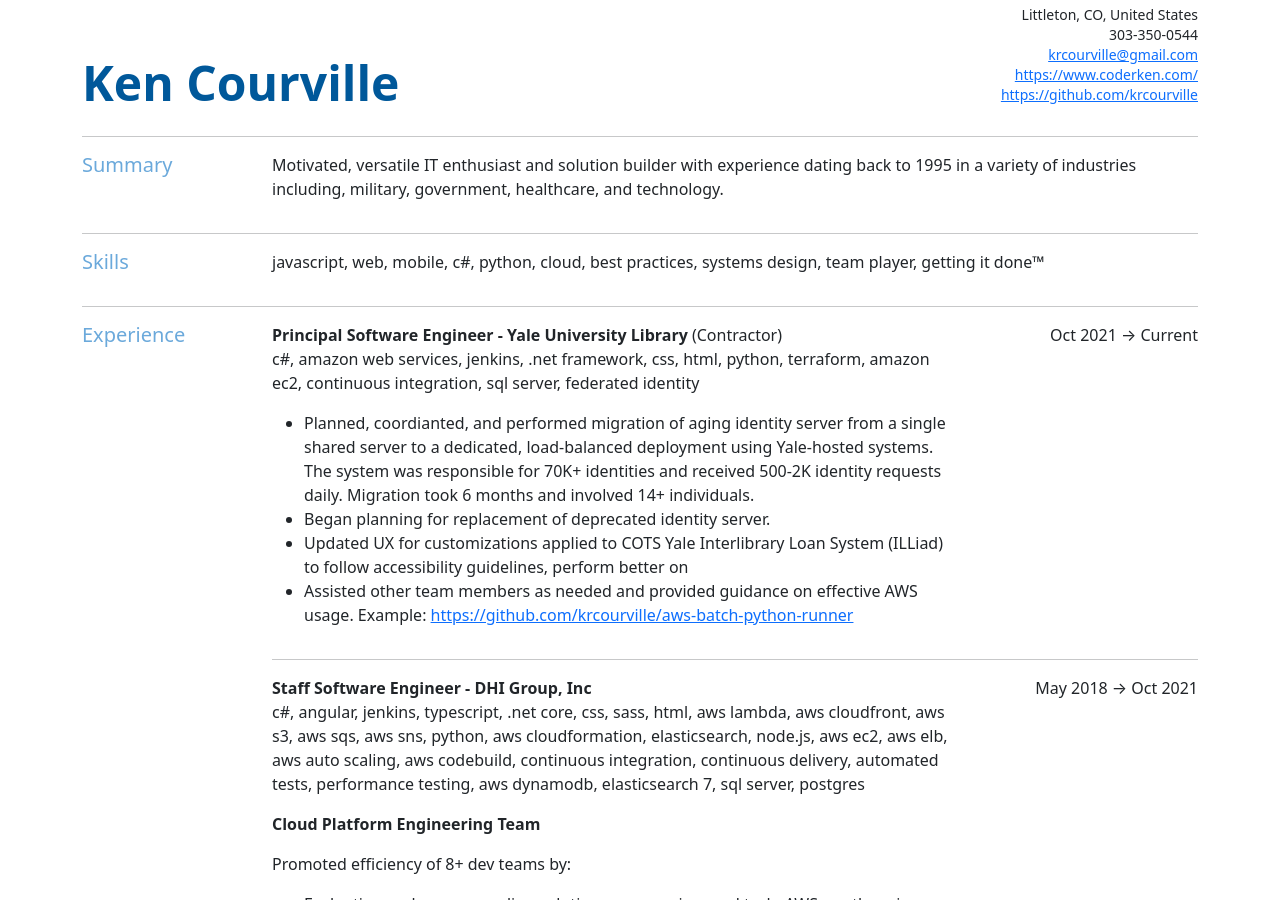
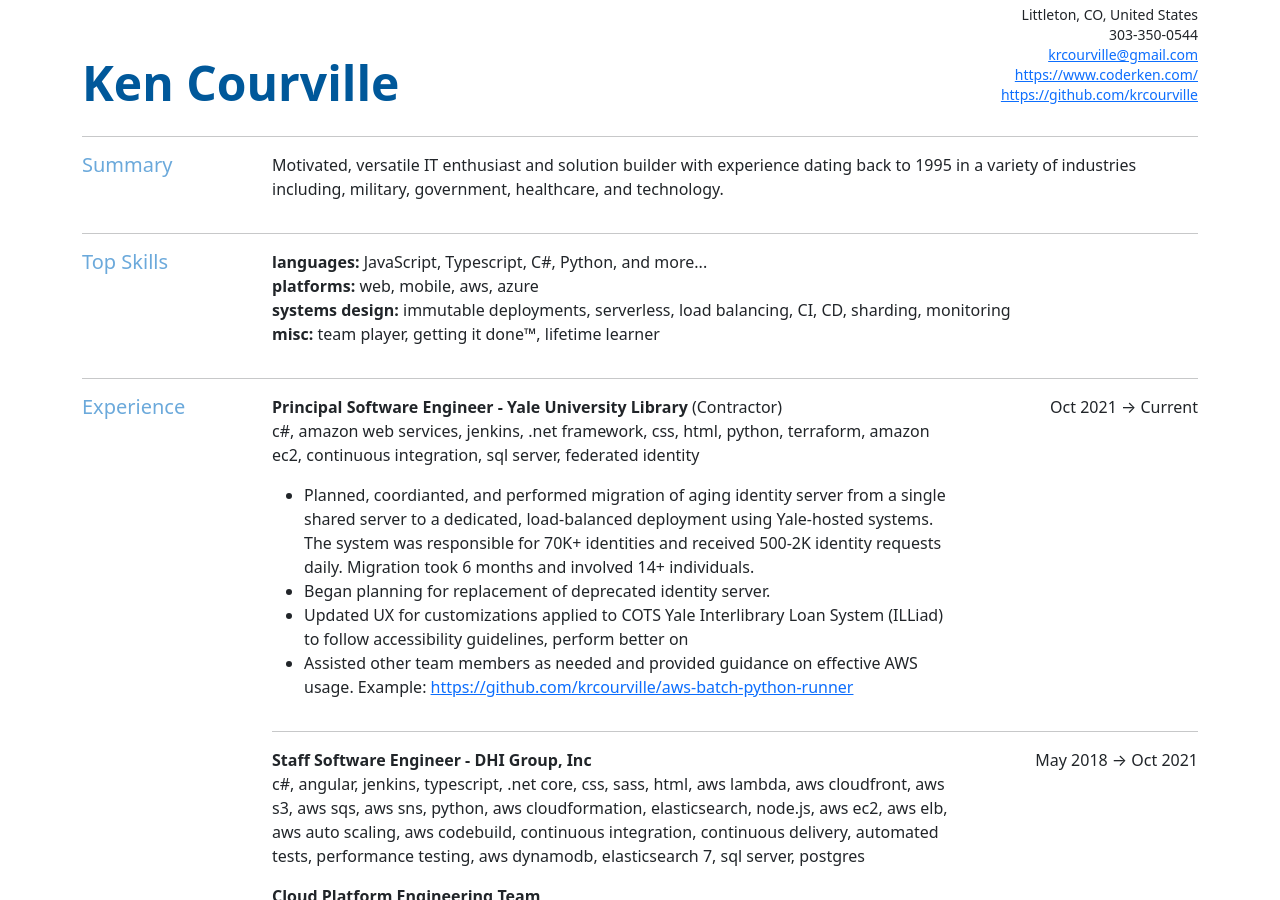
Before and after one commit to krcourville/krcourville.github.io, a Jekyll site: the page cv/index.html, which Jekyll copies as it is, in a window 1280 px wide and 900 px high. Built offline with Jekyll 4.4.1, drawn with Linux system fonts in a browser that asks for light colours.

Commit message:
add top skills

```diff
--- a/cv/index.html
+++ b/cv/index.html
@@ -84,13 +84,35 @@
 
   <div class="row">
     <h5 class="col col-2 text-secondary">
-      Skills
+      Top Skills
     </h5>
-    <p class="col">
-      javascript, web, mobile, c#, python, cloud, best practices,
-      systems design, team player, getting it done&trade;
-    </p>
+    <ul class="col list-unstyled">
+      <li>
 
+        <strong>
+          languages:
+        </strong> JavaScript, Typescript, C#, Python, and more...
+      </li>
+      <li>
+        <strong>
+          platforms:
+        </strong>
+        web, mobile, aws, azure
+      </li>
+      <li>
+        <strong>
+          systems design:
+        </strong>
+        immutable deployments, serverless, load balancing, CI, CD, sharding,
+        monitoring
+      </li>
+      <li>
+        <strong>
+          misc:
+        </strong>
+        team player, getting it done&trade;, lifetime learner
+      </li>
+    </ul>
   </div>
 
   <hr>
```
